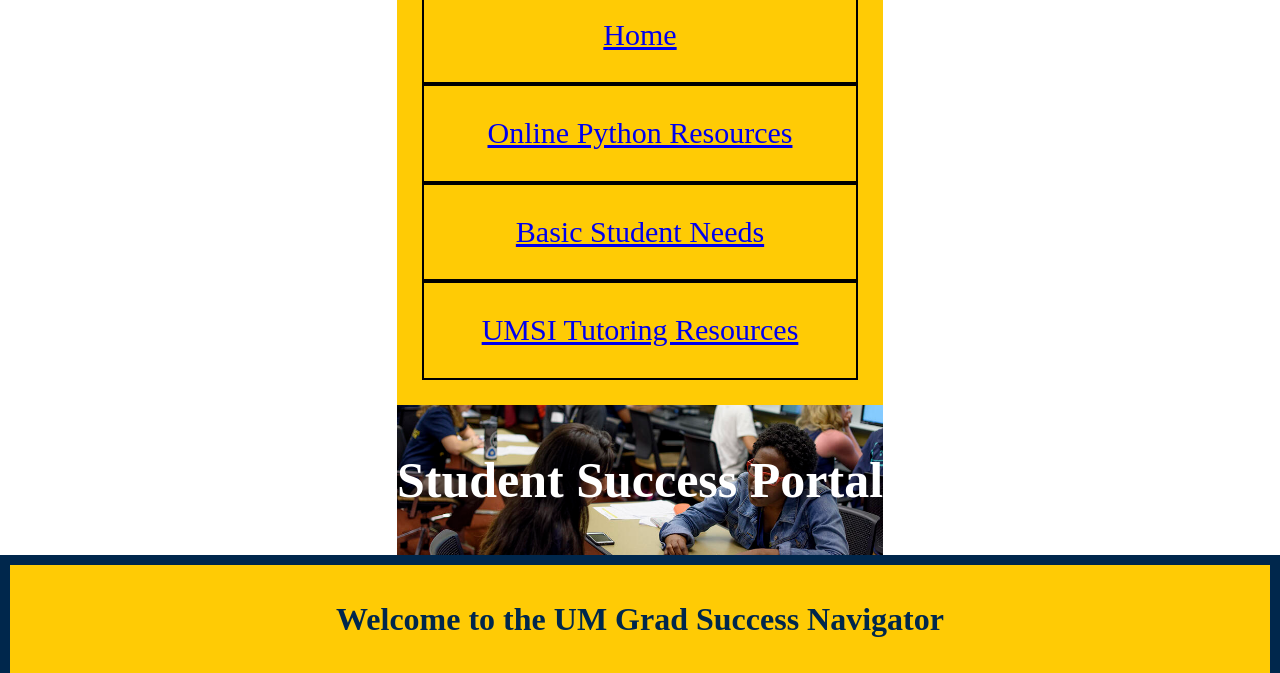
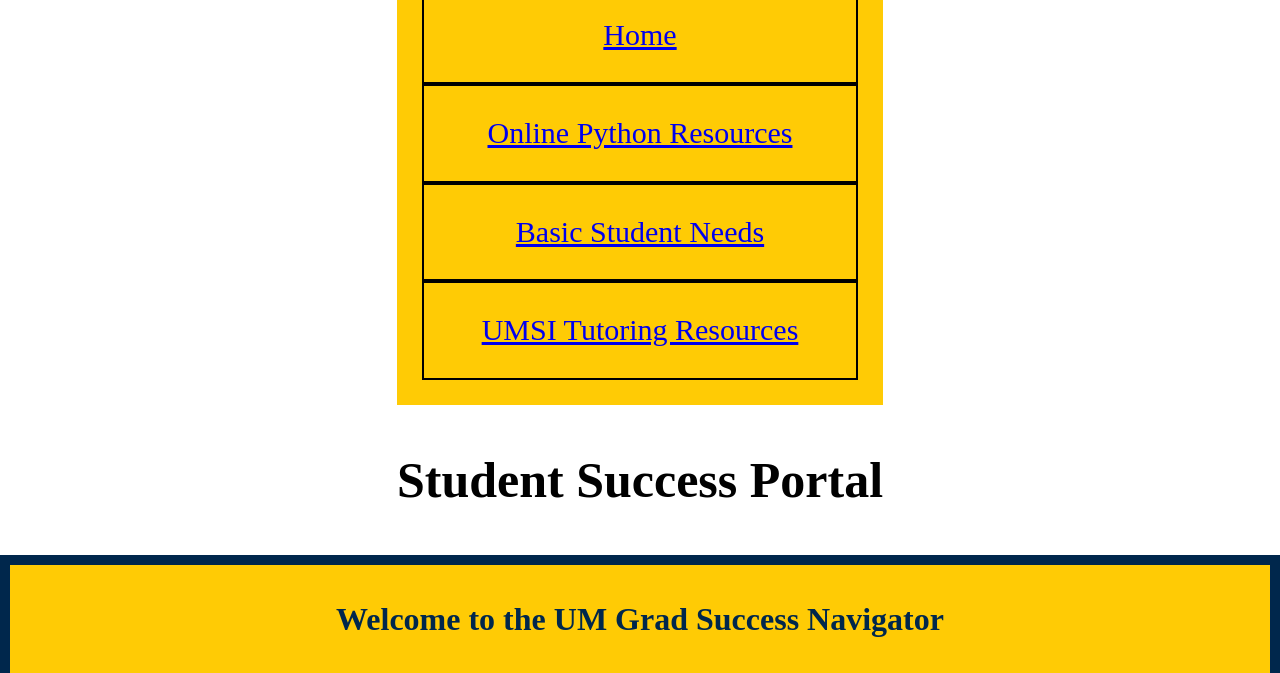
Before and after one commit to scodegithub1234/client_project_w25, a plain HTML site: page index.html in a window 1280 px wide. Shown: the part 127-800 px from the top of the page. Drawn offline with Linux system fonts and the light colour scheme.

Commit message:
Changes to the index

```diff
--- a/css/style.css
+++ b/css/style.css
@@ -45,13 +45,13 @@
   }
 
   header{
-    .indexheader{
+    /* .indexheader{
       background-image: url('../images/ccsiresumeworkshop.jpg');
       color: white;
     }
     .page1header{
       background-image: url('../images/python.jpg');
-    }
+    } */
     h1{
       grid-column: 1/-1;
       background-attachment: fixed;
--- a/index.html
+++ b/index.html
@@ -8,9 +8,8 @@
     <title>Student Success Portal</title>
 </head>
 <body>
-
+    <div class="skip"><a href="#main">Skip to Main Content</a></div>
     <header>
-        <div class="skip"><a href="#main">Skip to Main Content</a></div>
         <nav>
             <img src="images/UMSI_signature_vertical_informal_solidblue.jpg" alt="UMSI Logo">
             <ul>
```
Also changed, not shown: page_1.html (+1 -1 lines), page_2.html (+1 -1 lines), page_3.html (+1 -1 lines).
